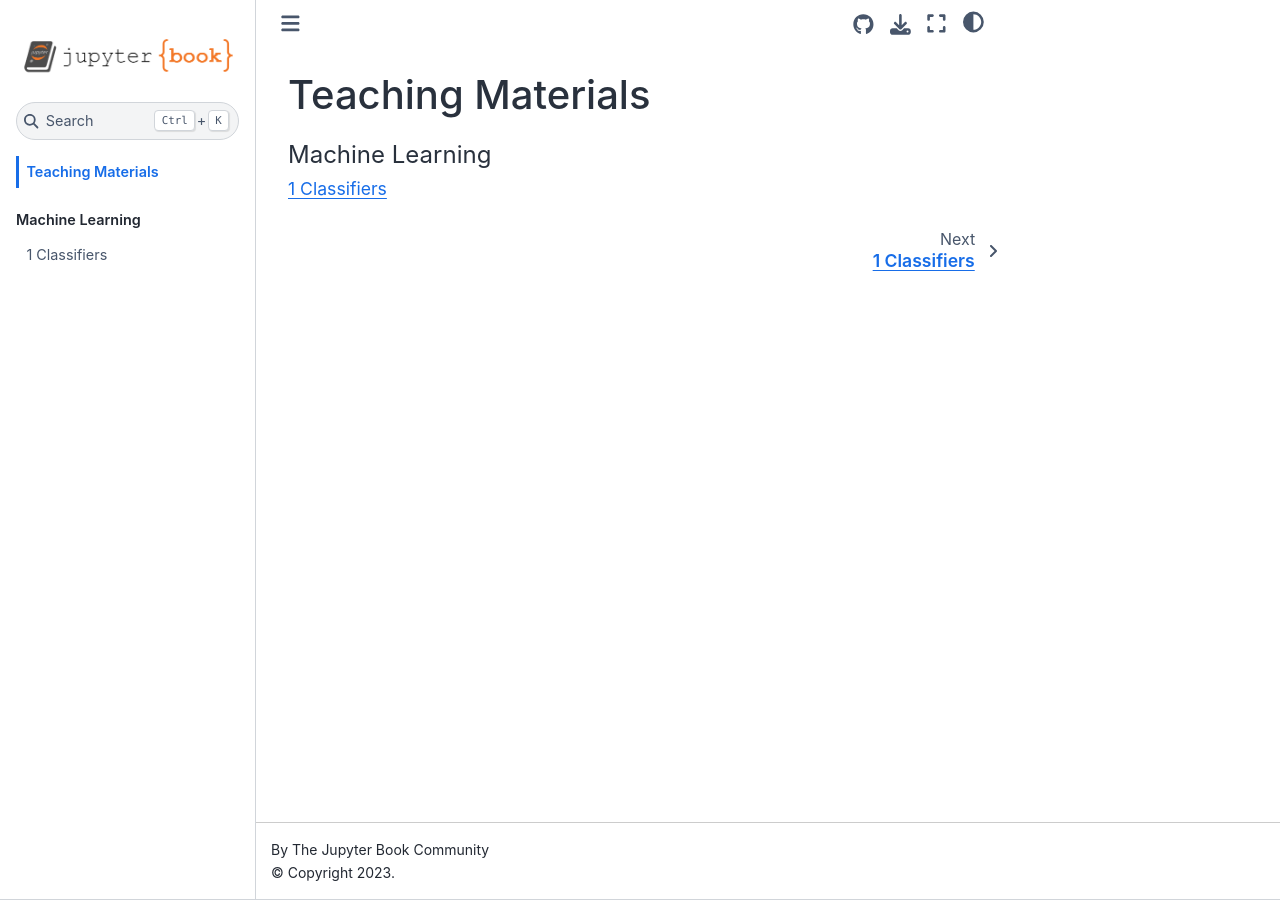
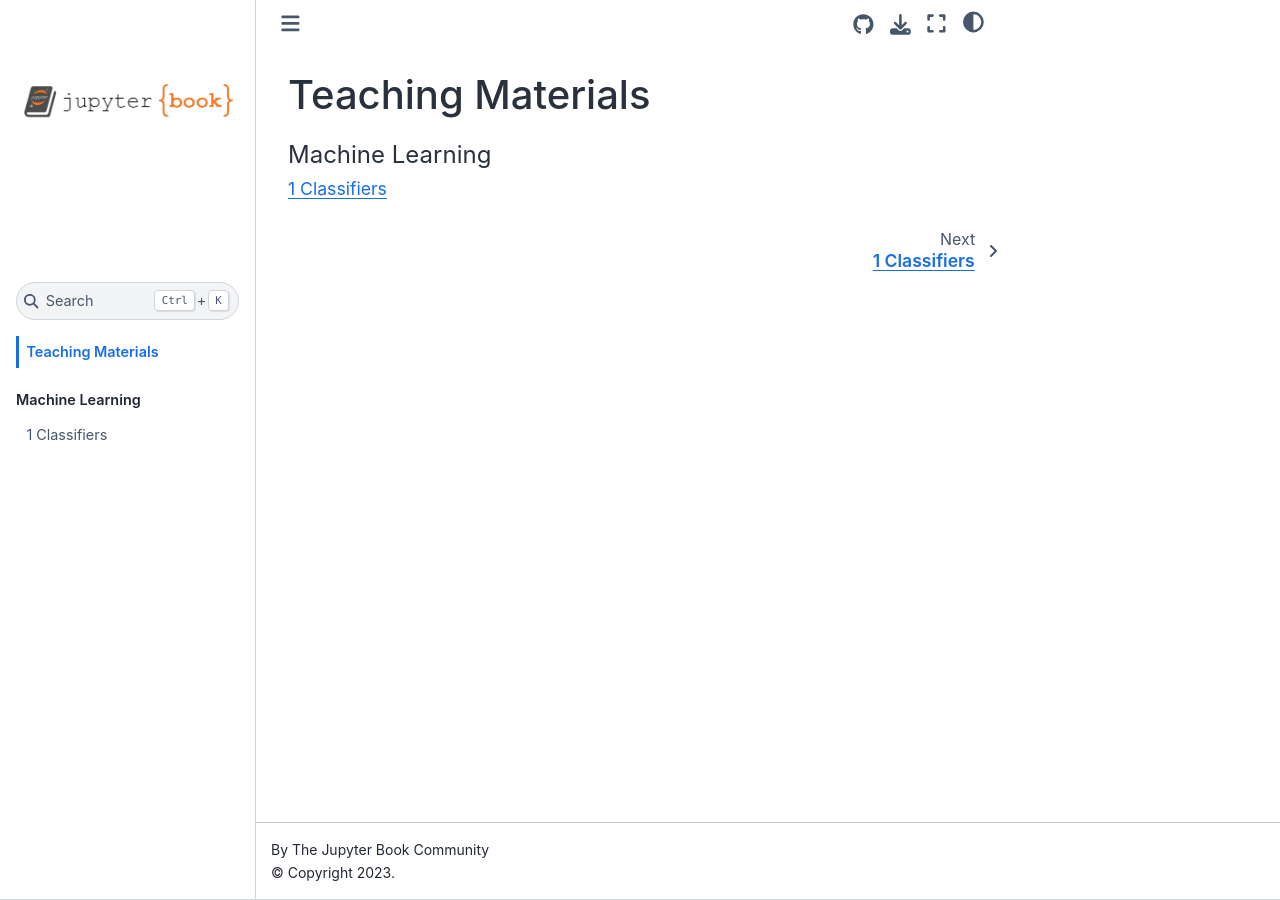
Before and after one commit to younesStrittmatter/teaching, a Jupyter Book: the page built from website/intro.md, in a window 1280 px wide. Built offline with Jupyter Book 1.0.4 settings and Sphinx 7.4.7 and the Sphinx Book theme 1.1.4, drawn with Linux system fonts in a browser that asks for light colours.

Commit message:
initial commit

```diff
--- a/website/_config.yml
+++ b/website/_config.yml
@@ -30,3 +30,4 @@
 html:
   use_issues_button: true
   use_repository_button: true
+  extra_css: ["_static/custom.css"]
--- /dev/null
+++ b/website/_static/custom.css
@@ -0,0 +1,6 @@
+img {
+    display: block;
+    margin: 5vh auto 15vh;
+    max-width: 60%;
+
+}
```
Also changed, not shown: website/content/machine-learning/Classifiers.ipynb, 1 other file.
